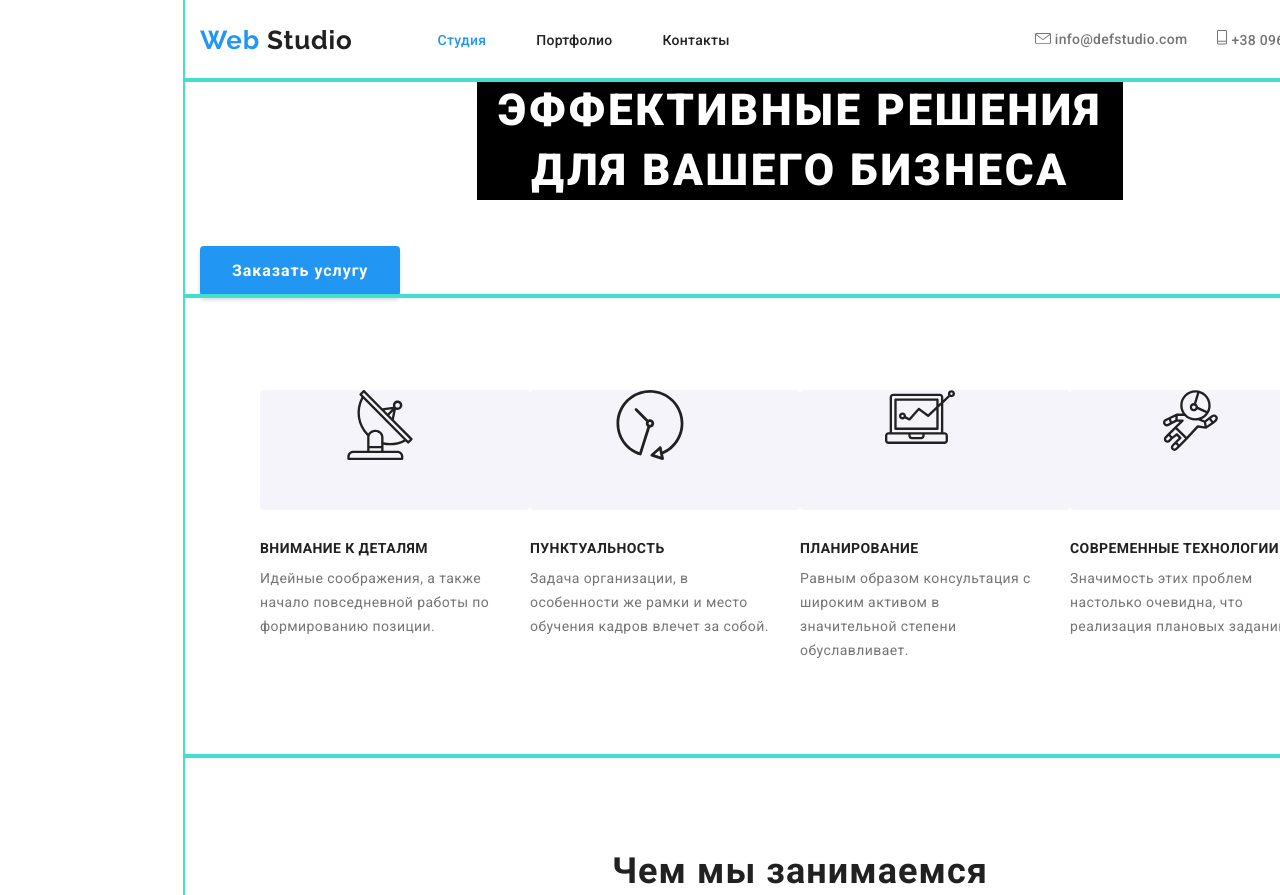
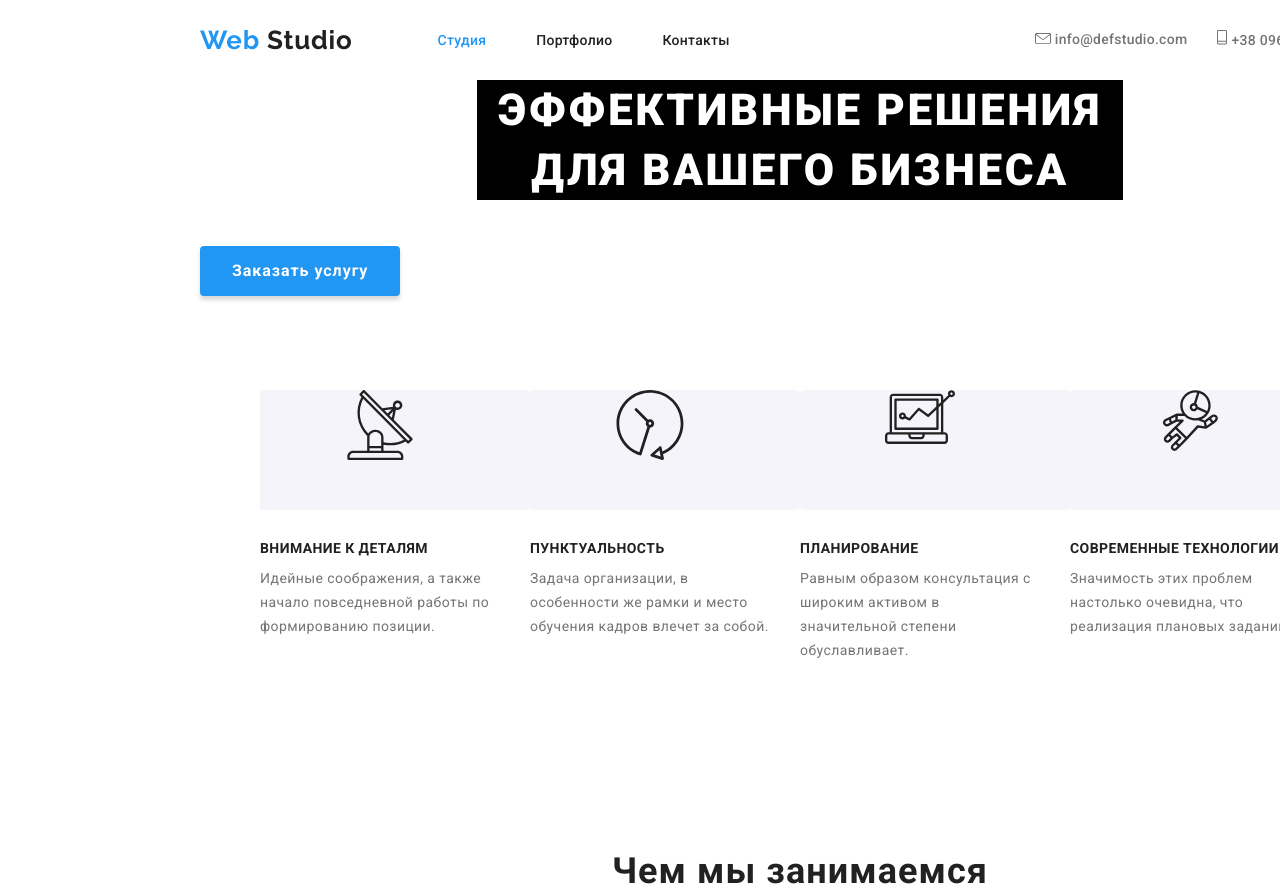
Before and after one commit to KlichkoNat/goit-markup-hw-03, a plain HTML site: page index.html in a window 1280 px wide. Shown: the top 895 px of the page. Drawn offline with nearby package versions, Linux system fonts and the light colour scheme.

Commit message:
убрала рамки

```diff
--- a/css/styles.css
+++ b/css/styles.css
@@ -33,7 +33,6 @@ body {
   margin-right: auto;
   padding-left: 15px;
   padding-right: 15px;
-  outline: 2px solid turquoise;
 }
 .container-box {
   align-items: center;
@@ -42,7 +41,6 @@ body {
   margin-right: auto;
   padding-left: 15px;
   padding-right: 15px;
-  outline: 2px solid turquoise;
 }
 .flex-container {
   display: flex;
@@ -430,7 +428,6 @@ h3 {
   width: 1230px;
   margin-left: auto;
   margin-right: auto;
-  outline: 2px solid turquoise;
 }
 .widget-button {
   display: inline-block;
```
